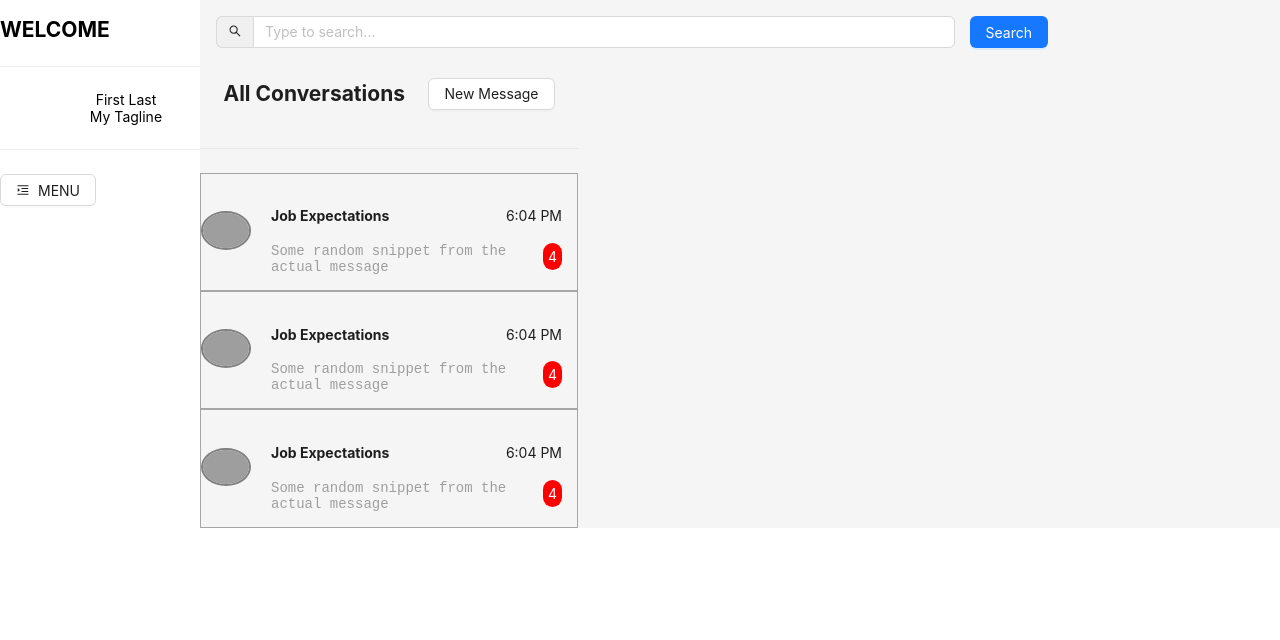
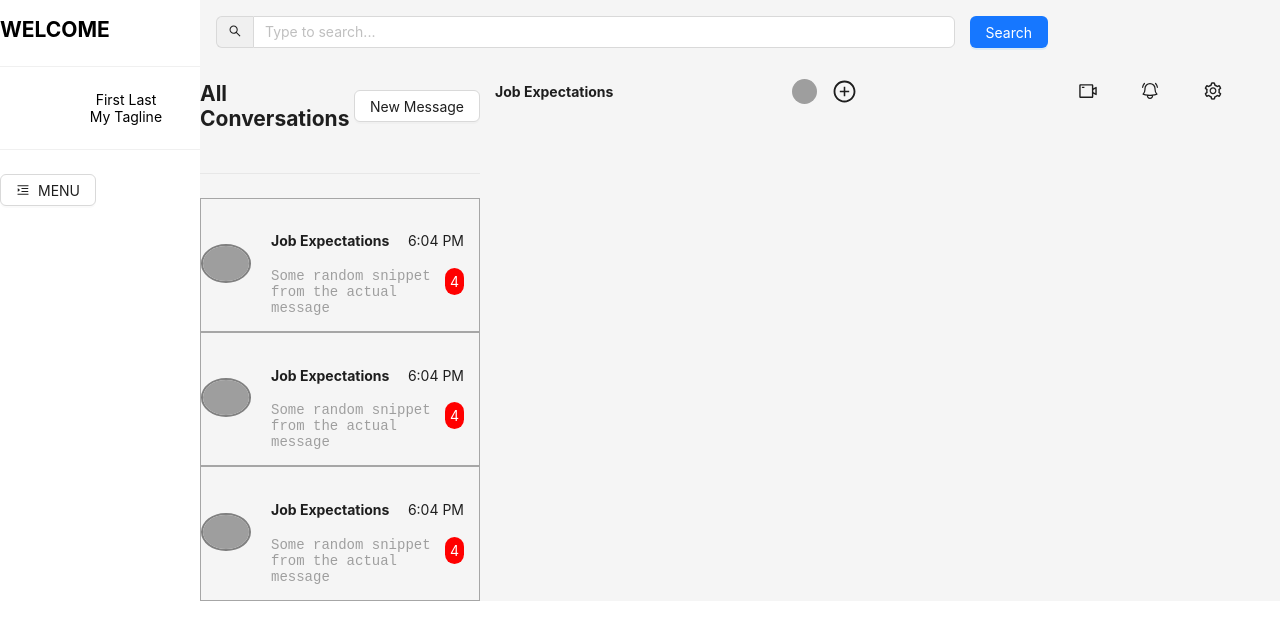
Before and after one commit to JaclynFoster/direct-messaging, a React (Create React App) app: page /conversations in a window 1280 px wide. Shown: the top 640 px of the page. Built offline with nearby package versions, Linux system fonts and the light colour scheme; grey boxes are pictures that could not be loaded; some icons are missing.

Commit message:
added messaging title section

```diff
--- a/src/Components/Conversations/Conversations.css
+++ b/src/Components/Conversations/Conversations.css
@@ -1,3 +1,8 @@
 .conversation-container {
     width: 100%;
 }
+
+.messaging-flex {
+    display: flex;
+    flex-direction: row;
+}
--- /dev/null
+++ b/src/Components/Conversations/Messaging/Messaging.css
@@ -0,0 +1,38 @@
+.messaging-imgs {
+    width: 25px;
+    height: 25px;
+    border-radius: 50%;
+}
+.messaging-title-container {
+    display: flex;
+    flex-direction: row;
+    justify-content: space-between;
+    align-items: center;
+    width: 100%;
+    padding-left: 15px;
+    padding-right: 14px;
+}
+
+.messaging-container {
+    width: 100%;
+}
+
+.settings-icon {
+    font-size: 20px;
+}
+
+.messaging-settings-container {
+    display: flex;
+    flex-direction: row;
+    align-items: center;
+    justify-content: space-evenly;
+    width: 30%;
+}
+
+.messaging-users-container {
+    display: flex;
+    flex-direction: row;
+    justify-content: space-evenly;
+    align-items: center;
+    gap: 15px;
+}
--- a/src/Components/Conversations/Messaging/index.tsx
+++ b/src/Components/Conversations/Messaging/index.tsx
@@ -1,7 +1,28 @@
 import React from 'react'
+import './Messaging.css'
+import {AiOutlinePlusCircle, AiOutlineVideoCamera, AiOutlineSetting} from 'react-icons/ai'
+import {HiOutlineBellAlert} from 'react-icons/hi2'
 
 const Messaging = () => {
-  return <div>Messaging</div>
+return (
+<div className="messaging-container">
+<div className="messaging-title-container">
+    <div>
+    <h4>Job Expectations</h4>
+
+    </div>
+    <div className="messaging-users-container">
+    <img className="messaging-imgs"src="https://scontent-dfw5-2.xx.fbcdn.net/v/t39.30808-6/337532976_791402431832331_3528733174529250909_n.jpg?stp=c0.22.206.206a_dst-jpg_p206x206&_nc_cat=104&ccb=1-7&_nc_sid=0df3a7&_nc_ohc=QCOdGU_8TZMAX-aDowX&_nc_ht=scontent-dfw5-2.xx&oh=00_AfD9KhX49LNsM_Sm-zsQ2CCAN_yCQpwjcsWW3SBdLTBnhw&oe=651792C3"/>
+    <AiOutlinePlusCircle className="messaging-imgs"/>
+    </div>
+    <div className="messaging-settings-container">
+        <AiOutlineVideoCamera className="settings-icon"/>
+        <HiOutlineBellAlert className="settings-icon"/>
+        <AiOutlineSetting className="settings-icon"/>
+    </div>
+</div>
+</div>
+)
 }
 
 export default Messaging
--- a/src/Routes/Conversations.tsx
+++ b/src/Routes/Conversations.tsx
@@ -3,14 +3,18 @@ import SearchMessages from '../Components/Conversations/SearchMessages'
 import '../Components/Conversations/Conversations.css'
 import { Content } from 'antd/es/layout/layout'
 import ConvoList from '../Components/Conversations/ConvoList'
+import Messaging from '../Components/Conversations/Messaging'
 
 const Conversations = () => {
     return (
     <Content>
       {/* Conversations page will have a nested routes link for when the user clicks on specific conversations allowing user to access chat messaging */}
     <SearchMessages />
+    <div className="messaging-flex">
+
     <ConvoList />
-
+    <Messaging />
+    </div>
     </Content>
     )
 }
```
